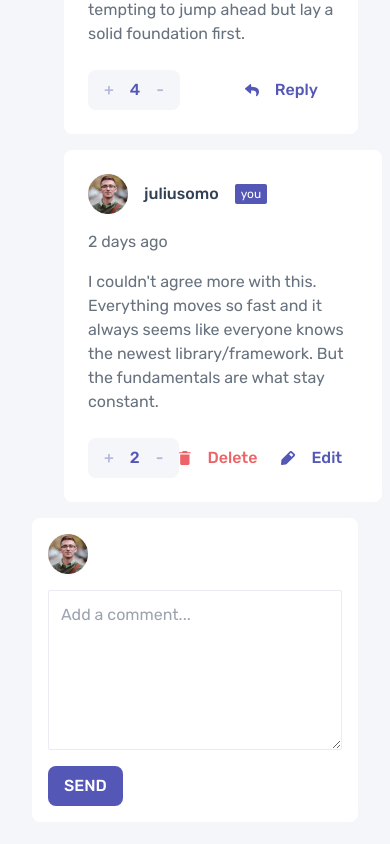
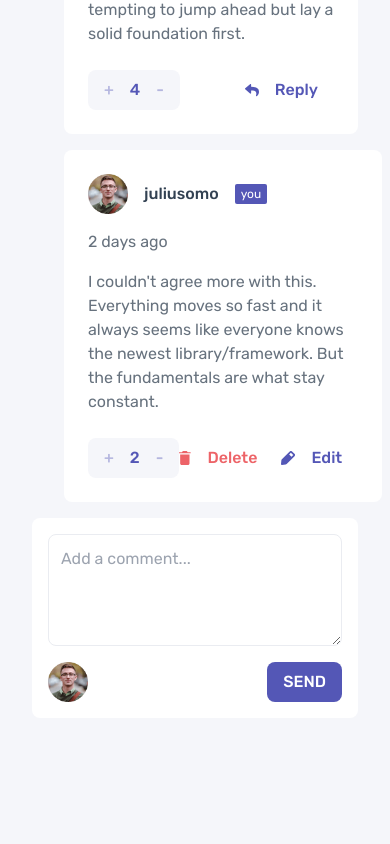
Before and after one commit to jadetrue/interactive-comments-section, a React (Vite) app: page / in a window 390 px wide. Shown: the part 1010-1854 px from the top of the page. After the commit the page ends 1760 px from the top, so only its background shows below. Built offline with nearby package versions, Linux system fonts and the light colour scheme.

Commit message:
update new comment styling for mobile

```diff
--- a/src/components/Button.tsx
+++ b/src/components/Button.tsx
@@ -8,6 +8,7 @@ interface ButtonProps {
   onClick: () => void;
   type?: "danger" | "success" | "neutral" | "default" | "exit" | "confirm";
   icon?: "edit" | "reply" | "delete";
+  styles?: string
 }
 
 export const Button: React.FC<ButtonProps> = ({
@@ -15,6 +16,7 @@ export const Button: React.FC<ButtonProps> = ({
   onClick,
   type = "default",
   icon,
+  styles
 }) => {
   const buttonState = (type: string) => {
     switch (type) {
@@ -57,7 +59,7 @@ export const Button: React.FC<ButtonProps> = ({
   }
 
   return (
-    <div className={`${type === "default" ? "opacity-40 hover:opacity-100" : "hover:opacity-40"} flex flex-row items-center h-fit rounded-lg z-auto`}>
+    <div className={`${type === "default" ? "opacity-40 hover:opacity-100" : "hover:opacity-40"} ${styles} flex flex-row items-center h-fit rounded-lg z-auto`}>
       {icon && iconType(icon)}
       <button className={`${buttonState(type)} py-2 px-4 h-fit flex gap-2 font-medium text-center justify-center rounded-lg border-none cursor-pointer`} onClick={onClick}>
         {name}
--- a/src/components/NewComment.tsx
+++ b/src/components/NewComment.tsx
@@ -5,10 +5,10 @@ import { Button } from './Button'
 const NewComment: React.FC<Data> = ({ currentUser }) => {
     return (
         <div className="text-left mt-4 gap-4 bg-white rounded-lg p-4 w-full">
-            <div className="flex flex-col md:flex-row gap-4 items-start">
-                <img width="40" height="40" src={currentUser.image.png} />
-                <textarea placeholder="Add a comment..." className="w-full h-40 rounded-sm p-3 text-light-800 border border-light-300 hover:cursor-pointer" />
-                <Button type='success' name="send" onClick={() => console.log("send")} />
+            <div className="grid grid-cols-2 md:flex md:flex-row gap-4 items-start">
+                <img width="40" height="40" src={currentUser.image.png} className='row-start-2' />
+                <textarea placeholder="Add a comment..." className="w-full col-span-2 h-28 rounded-lg p-3 text-light-800 border border-light-300 hover:cursor-pointer" />
+                <Button type='success' name="send" onClick={() => console.log("send")} styles='row-start-2 justify-end' />
             </div>
         </div>
     )
```
